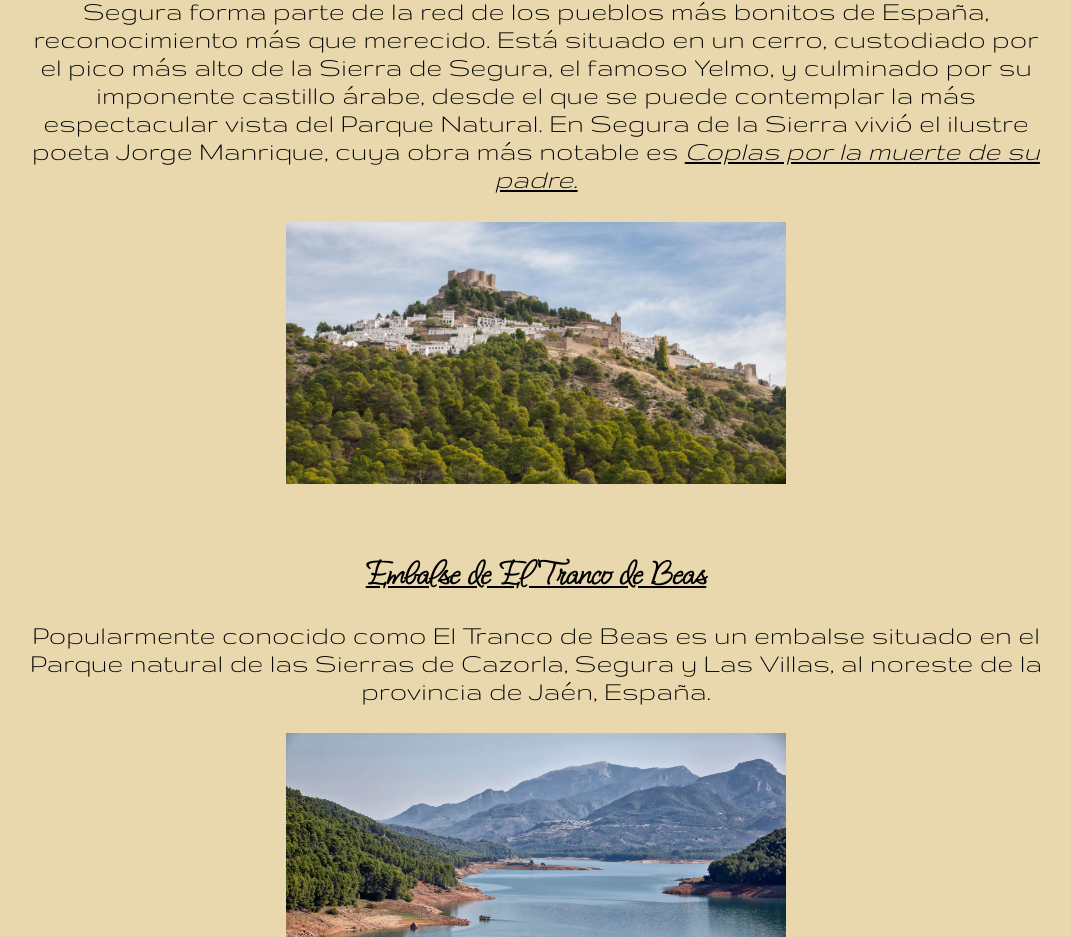
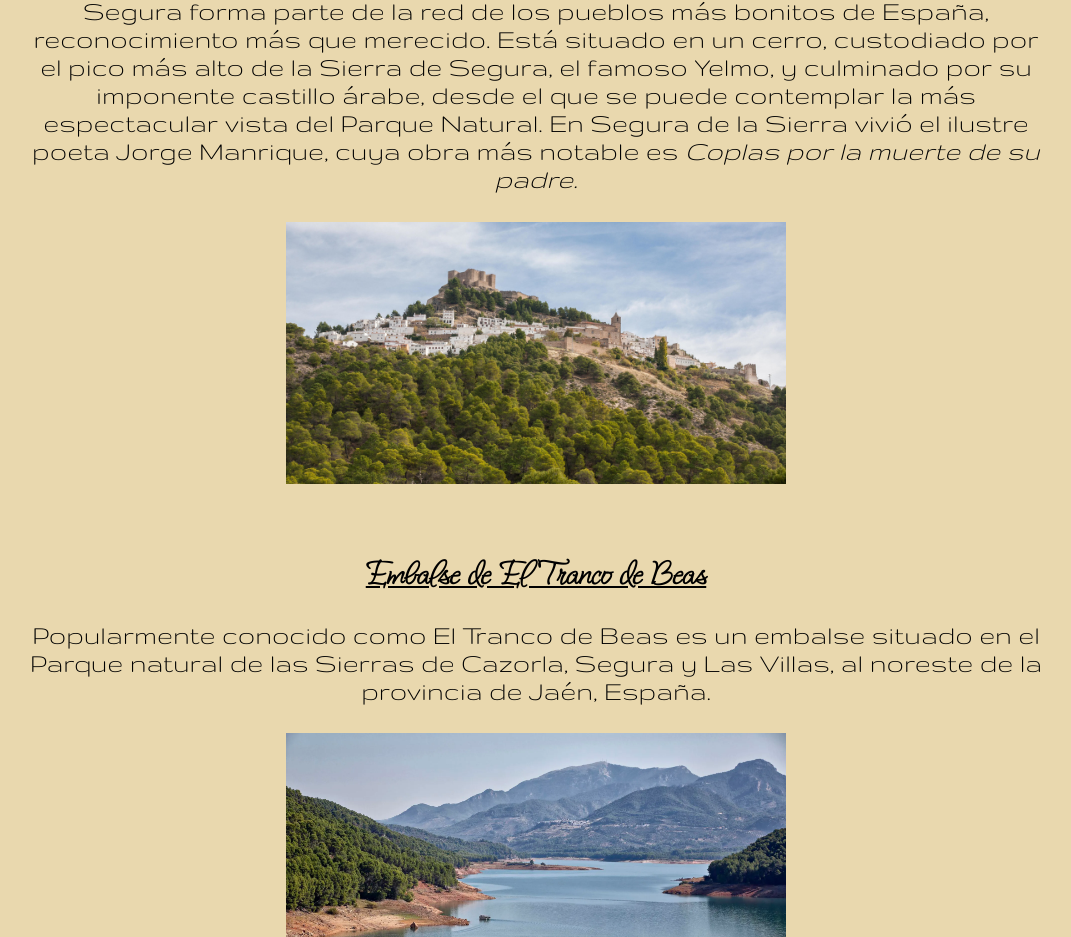
Before and after one commit to Charg30dev/invitacion, a plain HTML site: page sites.html in a window 1280 px wide. Shown: the part 2708-3645 px from the top of the page, without its empty margins (104-1175 px from the left). Drawn offline with Linux system fonts and the light colour scheme.

Commit message:
residual4

```diff
--- a/sites.html
+++ b/sites.html
@@ -71,7 +71,7 @@
                     Segura forma parte de la red de los pueblos más bonitos de España, reconocimiento más que merecido. Está situado en un cerro,
                     custodiado por el pico más alto de la Sierra de Segura, el famoso Yelmo, y culminado por su imponente castillo árabe,
                     desde el que se puede contemplar la más espectacular vista del Parque Natural. En Segura de la Sierra vivió el ilustre poeta
-                    Jorge Manrique,  cuya obra más notable es <u><i>Coplas por la muerte de su padre.</i></u></p>
+                    Jorge Manrique,  cuya obra más notable es <i>Coplas por la muerte de su padre.</i></p>
                 <img src="images/seguradelasierra.jpg" width="500vw">
                 <br>
                 <br>
```
